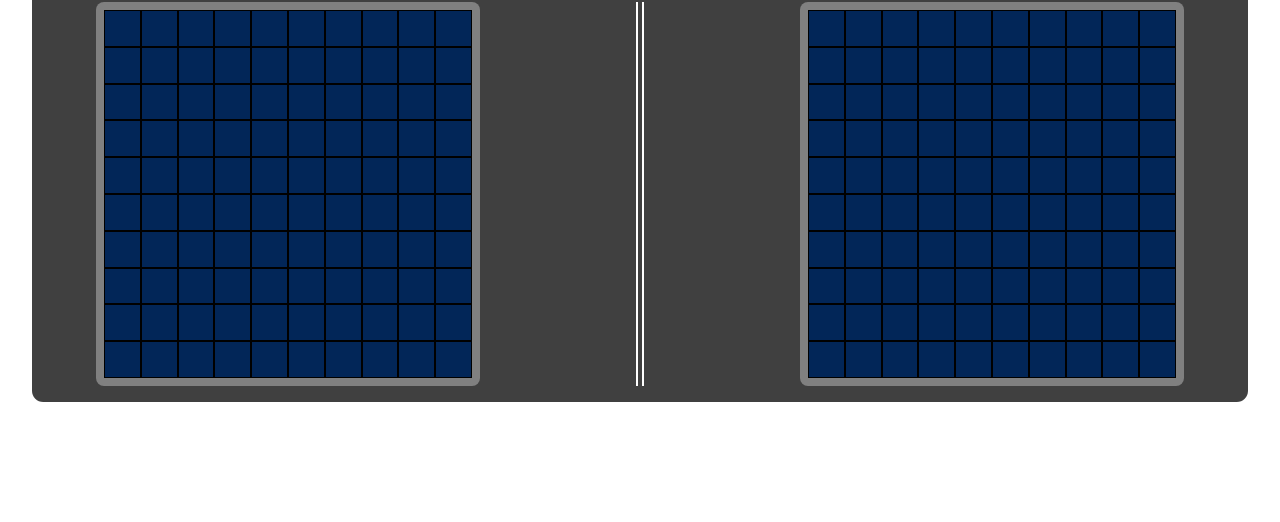
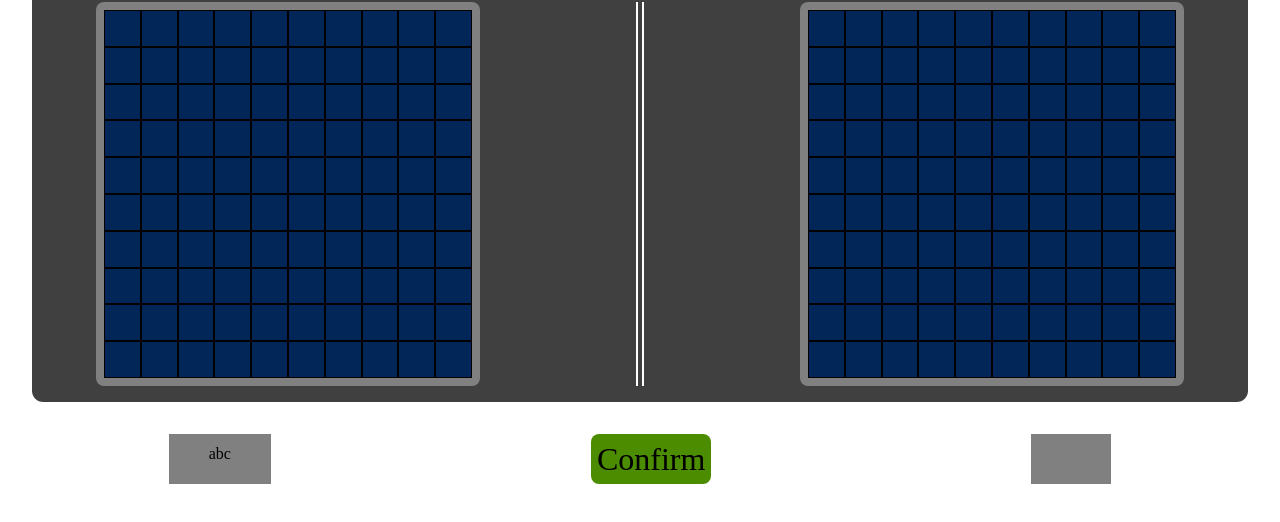
Before and after one commit to wdjh3/battleship, a website built with webpack: page src/template.html in a window 1280 px wide. Shown: the part 98-620 px from the top of the page. Built offline with nearby package versions, Linux system fonts and the light colour scheme; a web font is replaced by a local one.

Commit message:
wip: ships menu and confirm button

```diff
--- a/src/styles.css
+++ b/src/styles.css
@@ -124,3 +124,35 @@ header {
   border-left: 2px solid white;
   border-right: 2px solid white;
 }
+
+.selections {
+  margin-top: 32px;
+  display: flex;
+  flex-direction: row;
+  justify-content: center;
+}
+
+.selections > .ships {
+  background-color: grey;
+  padding: 1vh 5vh;
+}
+
+.selections > button.confirm-placement {
+  border: none;
+  font-size: 2rem;
+  background-color: #4c8c00;
+  border-radius: 0.5rem;
+  margin: 0 25vw;
+}
+
+.selections > button.confirm-placement:hover {
+  background-color: #58c02e;
+  cursor: pointer;
+}
+
+.selections > button.confirm-placement:active {
+  border: none;
+  font-size: 2rem;
+  background-color: #134900;
+  cursor: pointer;
+}
--- a/src/template.html
+++ b/src/template.html
@@ -23,5 +23,10 @@
 		<div class="separator"></div>
 		<div class="gameboard" id="player2-gameboard"></div>
 	</div>
+	<div class="selections">
+		<div class="ships">abc</div>
+		<button class="confirm-placement">Confirm</button>
+		<div class="ships"></div>
+	</div>
 </body>
 </html>
```
